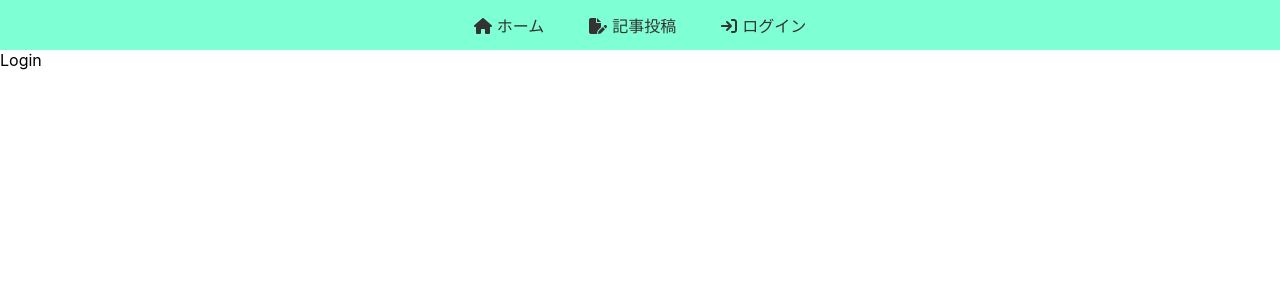
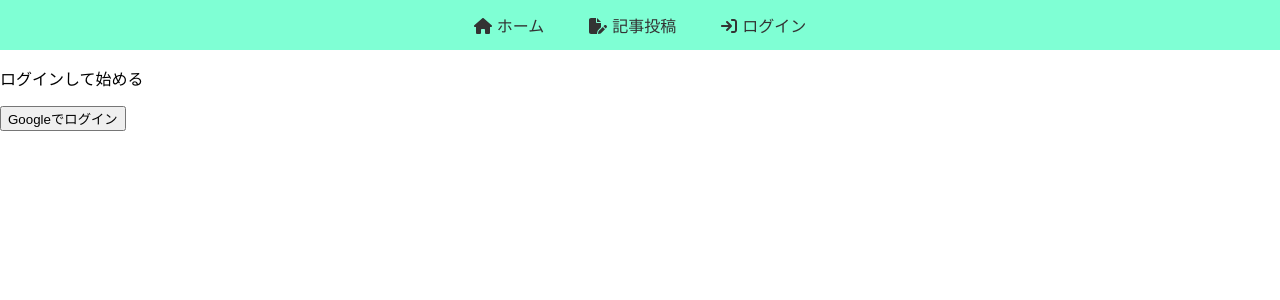
Before and after one commit to hata-tomoyuki/react-blog-with-firebase, a React (Create React App) app: page /login in a window 1280 px wide. Shown: the top 300 px of the page. Built offline with nearby package versions, Linux system fonts and the light colour scheme.

Commit message:
login with google

```diff
--- a/src/App.js
+++ b/src/App.js
@@ -5,15 +5,18 @@
 import Login from './components/Login';
 import Logout from './components/Logout';
 import Navbar from './components/Navbar';
+import { useState } from 'react';
 
 function App() {
+  const [isAuth, setIsAuth] = useState(false);
+
   return (
     <Router>
       <Navbar />
       <Routes>
         <Route path='/' element={<Home />}></Route>
         <Route path='/createpost' element={<CreatePost />}></Route>
-        <Route path='/login' element={<Login />}></Route>
+        <Route path='/login' element={<Login setIsAuth={setIsAuth} />}></Route>
         <Route path='/logout' element={<Logout />}></Route>
       </Routes>
     </Router>
--- a/src/components/Login.js
+++ b/src/components/Login.js
@@ -1,8 +1,23 @@
+import { signInWithPopup } from 'firebase/auth'
 import React from 'react'
+import { auth, provider } from '../firebase';
+import { useNavigate } from "react-router-dom";
 
-const Login = () => {
+const Login = ({ setIsAuth }) => {
+  const navigate = useNavigate();
+  const loginWithGoogle = () => {
+    signInWithPopup(auth, provider).then((result) => {
+      localStorage.setItem("isAuth", true);
+      setIsAuth(true);
+      navigate("/");
+    });
+  }
+
   return (
-    <div>Login</div>
+    <div>
+      <p>ログインして始める</p>
+      <button onClick={loginWithGoogle}>Googleでログイン</button>
+    </div>
   )
 }
 
```
